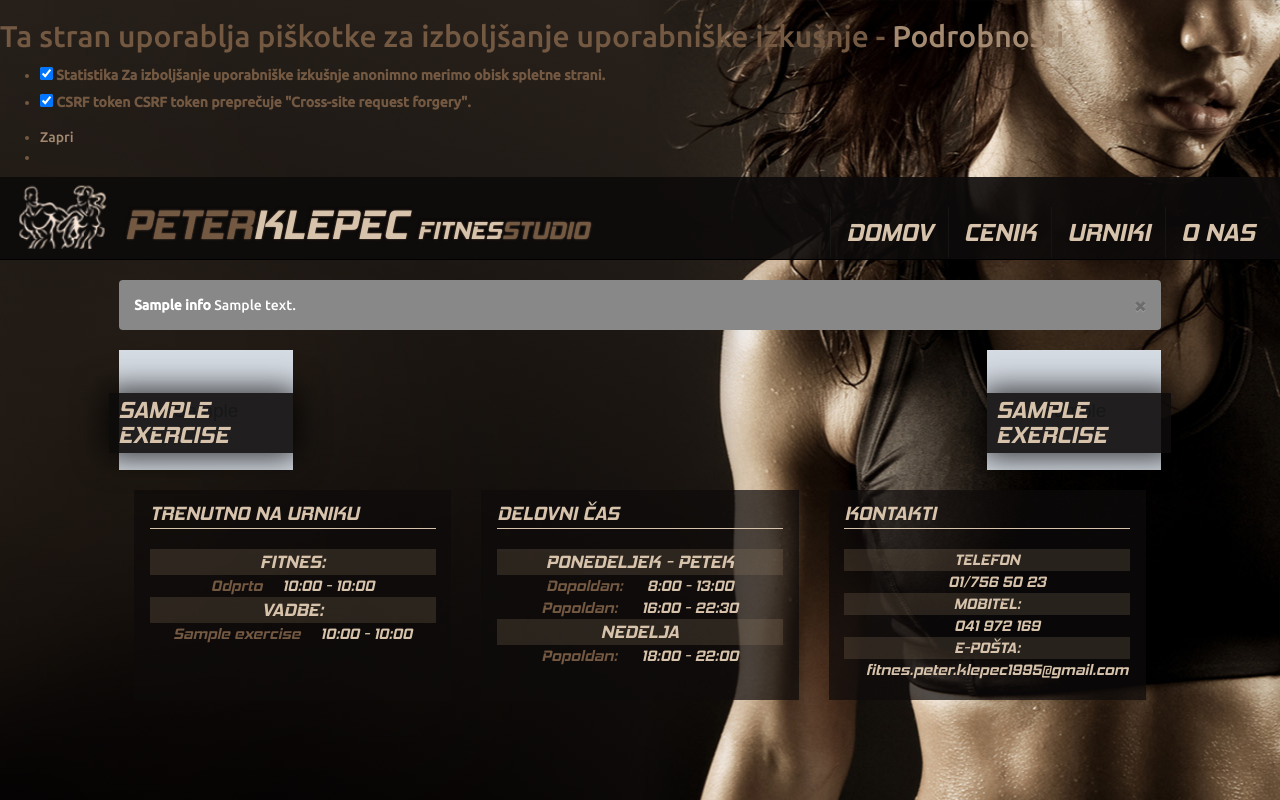
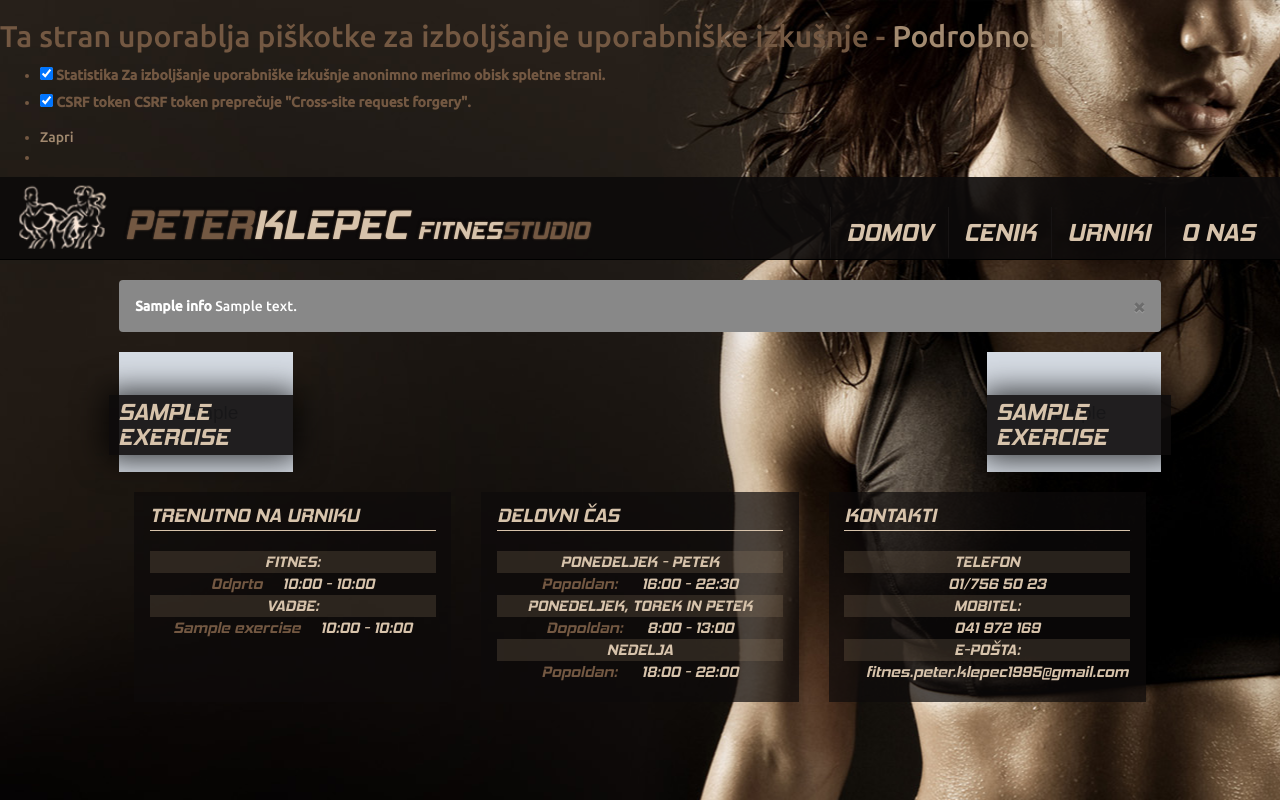
Before and after one commit to simonrakovic/peterklepec, a Django app: template templates/main.html in a window 1280 px wide. Run offline with Django 3.2, Linux system fonts and the light colour scheme; tables that the repository leaves empty hold one stand-in row (values such as "Sample post"); the template is opened without the code that fills it: values that come from a table or form of the project are taken from there, most other values are stand-ins (such as "Sample title", 1, 10 or a date in 2020); grey boxes marked "Sample" are stand-in pictures; parts of the project's set-up code (start-up, migrations or seed data) failed here and were passed over; some libraries are stand-ins or nearby versions.

Commit message:
popravek urnika

```diff
--- a/static/css/style.css
+++ b/static/css/style.css
@@ -275,7 +275,7 @@ body{
     width: 100%;
     text-align: center;
     color: #D7C3AB;
-    font-size: 1.3em;
+    font-size: 1.1em;
     font-family: hemi;
 
     text-transform: uppercase;
--- a/templates/main.html
+++ b/templates/main.html
@@ -113,7 +113,7 @@
 
                     <div class="row">
                         {% if  info_message %}
-                             <div style="background-color:{{ info_message.barColor }}; border:None;color:white" class="alert alert-warning">
+                             <div style="background-color:{{ info_message.barColor }}; border-color:transparent;color:#ffffff" class="alert alert-warning">
                                     <a id="infoBarClose" href="#" class="close" data-dismiss="alert">&times;</a>
                                     <strong>{{ info_message.info|safe }}</strong> {{ info_message.description|safe }}
                             </div>
@@ -191,9 +191,11 @@
                                 <div class="box-title">Delovni čas</div>
                                 <div class="box-container">
                                     <div class="box-content">
-                                        <div class="box-subtitle" >Ponedeljek - Petek</div>
+                                        <div class="box-subtitle">Ponedeljek - Petek</div>
+                                        <div class="box-data">Popoldan:<span> 16:00 - 22:30</span></div>
+
+                                        <div class="box-subtitle">Ponedeljek, Torek in Petek</div>
                                         <div class="box-data">Dopoldan:<span> 8:00 - 13:00</span></div>
-                                        <div class="box-data">Popoldan:<span> 16:00 - 22:30</span></div>
 
                                         <div class="box-subtitle">Nedelja</div>
                                         <div class="box-data">Popoldan:<span> 18:00 - 22:00 </span></div>
```
